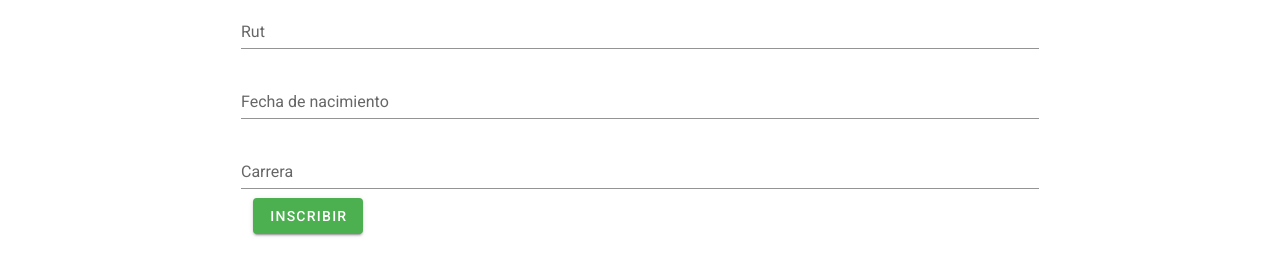
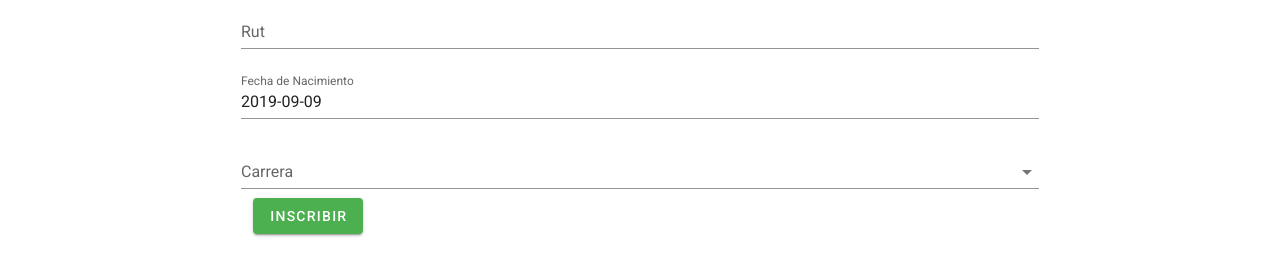
Before and after one commit to AndresV22/Frontend-Tingeso-Public, a Vue app: page / in a window 1280 px wide. Shown: the part 134-394 px from the top of the page. Built offline with nearby package versions, Linux system fonts and the light colour scheme; no server answers.

Commit message:
Fix: Date & Careers

```diff
--- a/src/components/Create.vue
+++ b/src/components/Create.vue
@@ -2,6 +2,7 @@
   <v-container>
     <v-layout justify-center>
       <v-flex xs10 md8 lg8>
+
         <v-row justify="center" xs6 md6 lg6>
             <v-text-field
               name="name"
@@ -9,6 +10,7 @@
               v-model=student.name
             ></v-text-field>
         </v-row>
+
         <v-row xs6 md6 lg6>
             <v-text-field
               name="rut"
@@ -16,21 +18,40 @@
               v-model=student.rut
             ></v-text-field>
         </v-row>
+
+        <v-row justify="center" xs6 md6 lg6>
+          <v-menu
+            ref="menu"
+            v-model="menu"
+            :close-on-content-click="false"
+            transition="scale-transition"
+            offset-y
+            min-width="290px"
+          >
+            <template v-slot:activator="{ on }">
+              <v-text-field
+                v-model=student.birthday
+                label="Fecha de Nacimiento"
+                readonly
+                v-on="on"
+              ></v-text-field>
+            </template>
+            <v-date-picker v-model=student.birthday no-title scrollable>
+              <div class="flex-grow-1"></div>
+              <v-btn text color="primary" @click="menu = false">Cancel</v-btn>
+              <v-btn text color="primary" @click="$refs.menu.save(date)">OK</v-btn>
+            </v-date-picker>
+          </v-menu>
+        </v-row>
+
         <v-row xs6 md6 lg6>
-            <v-text-field
-              name="birthday"
-              label="Fecha de nacimiento"
-              v-model=student.birthday
-            ></v-text-field>
+          <v-select
+          :items="careers"
+          label="Carrera"
+          v-model=student.career
+        ></v-select>
         </v-row>
-        <v-row xs6 md6 lg6>
-            <v-text-field
-              name="career"
-              label="Carrera"
-              v-model=student.career
-              @keypress.enter="createStudent()"
-            ></v-text-field>
-        </v-row>
+
         <v-btn color="success" @click="createStudent()">Inscribir</v-btn>
       </v-flex>
       </v-layout>
@@ -70,8 +91,15 @@ export default {
   name: 'student-create',
   data () {
     return {
-      student : {},
-      students: []
+      student :
+      {
+        birthday: new Date().toISOString().substr(0, 10)
+      },
+      students: [],
+      menu: false,
+      modal: false,
+      menu2: false,
+      careers: ['Ingeniería Civil Informática', 'Ingeniería de Ejecución en Computación e Infomática', 'Medicina', 'Derecho'],
     }
   },
   created() {
```
